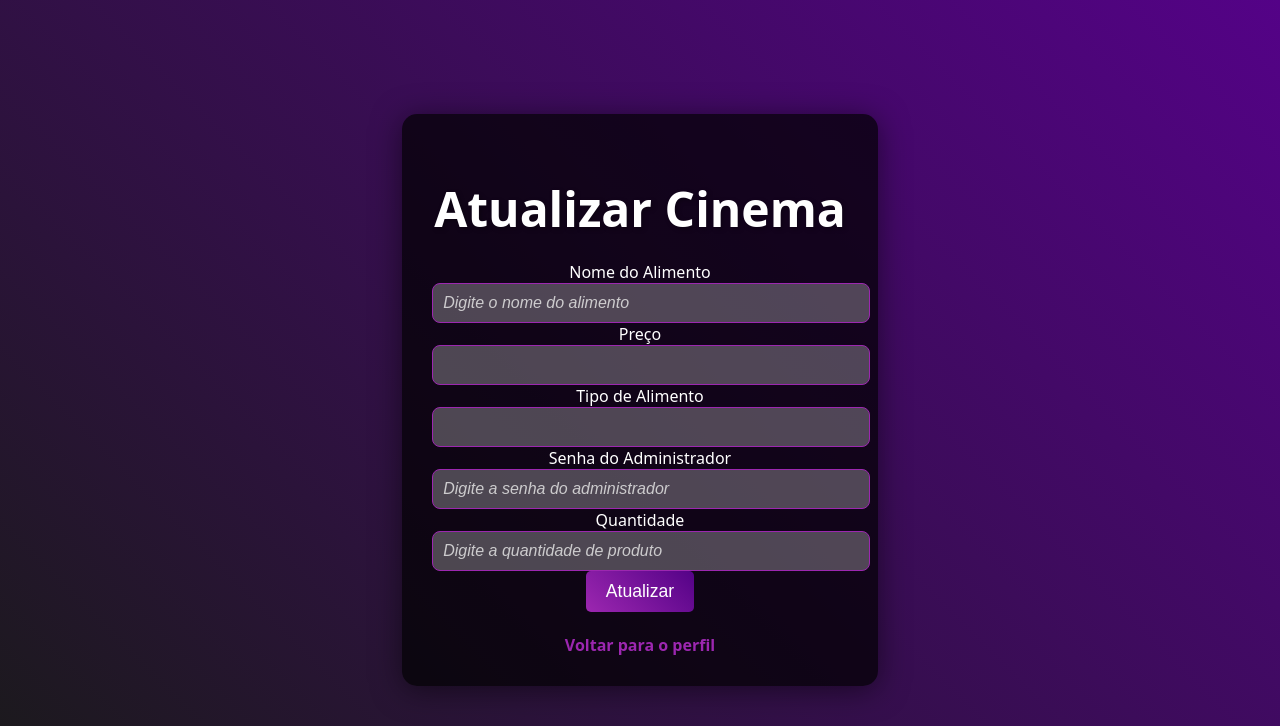
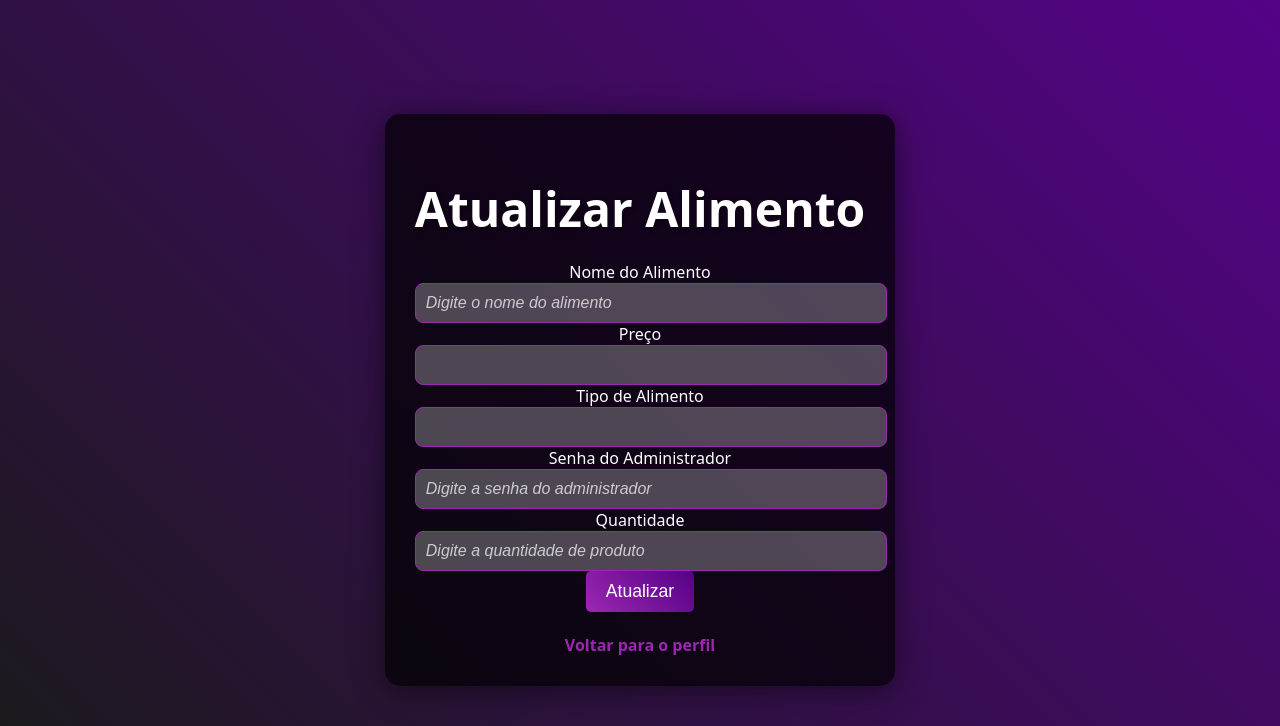
Before and after one commit to SofiaLaura2008/CINEMA, a Flask app: page /atualizar_alimentos in a window 1280 px wide. Shown: the top 726 px of the page. Run offline with Flask 3, Linux system fonts and the light colour scheme; a user stored in the database is signed in; data comes from the database, SQL or seed files in the repository.

Commit message:
Update atualizar_alimento.html

```diff
--- a/cinema/templates/atualizar_alimento.html
+++ b/cinema/templates/atualizar_alimento.html
@@ -3,12 +3,12 @@
     <head>
         <meta charset="UTF-8">
         <meta name="viewport" content="width=device-width, initial-scale=1.0">
-        <title>Atualizar Cinema</title>
+        <title>Atualizar Alimento</title>
         <link rel="stylesheet" type="text/css" href="{{ url_for('static', filename='css/adicionar_filmes.css') }}">
     </head>
     <body>
         <div class="container">
-            <h1>Atualizar Cinema</h1>
+            <h1>Atualizar Alimento</h1>
             <form method="POST">
                 <div>
                     <label for="nome" class="form-label">Nome do Alimento</label>
```
